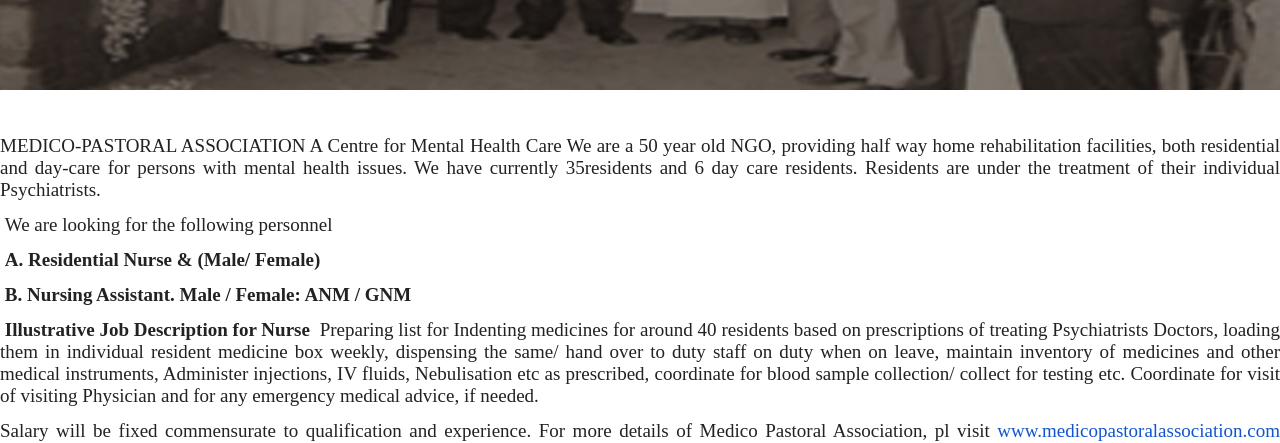
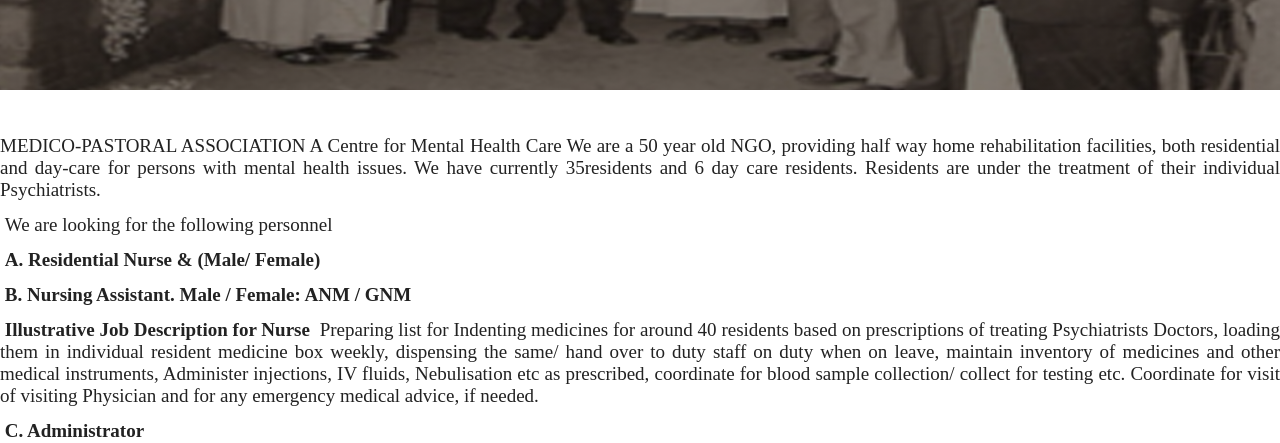
Before and after one commit to Prashob-Victaman/Medico, a plain HTML site: page career.html in a window 1280 px wide. Shown: the part 340-783 px from the top of the page. Drawn offline with nearby package versions, Linux system fonts and the light colour scheme.

Commit message:
Update career.html

```diff
--- a/career.html
+++ b/career.html
@@ -124,6 +124,7 @@
 <p style='margin-top:0cm;margin-right:0cm;margin-bottom:10.0pt;margin-left:0cm;line-height:115%;font-size:15px;font-family:"Calibri",sans-serif;text-align:justify;'><strong><span style='font-size:19px;line-height:115%;font-family:"Times New Roman",serif;color:#222222;background:white;'>&nbsp;Illustrative Job Description for Nurse </span></strong><span style='font-size:19px;line-height:115%;font-family:"Times New Roman",serif;color:#222222;background:white;'>&nbsp;Preparing list for Indenting medicines for around 40 residents based on prescriptions of treating Psychiatrists Doctors, loading them in individual resident medicine box weekly, dispensing the same/ hand over to duty staff on duty when on leave, maintain inventory of medicines and other medical instruments,
 Administer injections, IV fluids, Nebulisation etc as prescribed, coordinate for blood sample collection/ collect for testing etc. Coordinate for visit of visiting Physician and for any emergency medical advice, if needed.&nbsp;</span></p>
 
+<p style='margin-top:0cm;margin-right:0cm;margin-bottom:10.0pt;margin-left:0cm;line-height:115%;font-size:15px;font-family:"Calibri",sans-serif;text-align:justify;'><strong><span style='font-size:19px;line-height:115%;font-family:"Times New Roman",serif;color:#222222;background:white;'>&nbsp;C. Administrator</span></strong><span style='font-size:19px;line-height:115%;font-family:"Times New Roman",serif;color:#222222;background:white;'>&nbsp;</span></p>
 
 
 <p style='margin-top:0cm;margin-right:0cm;margin-bottom:10.0pt;margin-left:0cm;line-height:115%;font-size:15px;font-family:"Calibri",sans-serif;text-align:justify;'><span style='font-size:19px;line-height:115%;font-family:"Times New Roman",serif;color:#222222;background:white;'>Salary will be fixed commensurate to qualification and experience.
```
